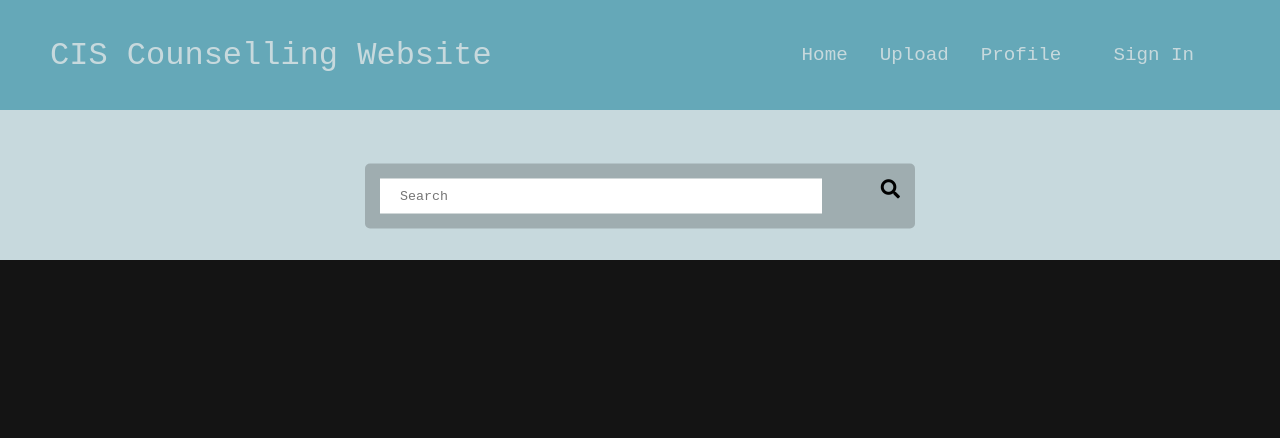
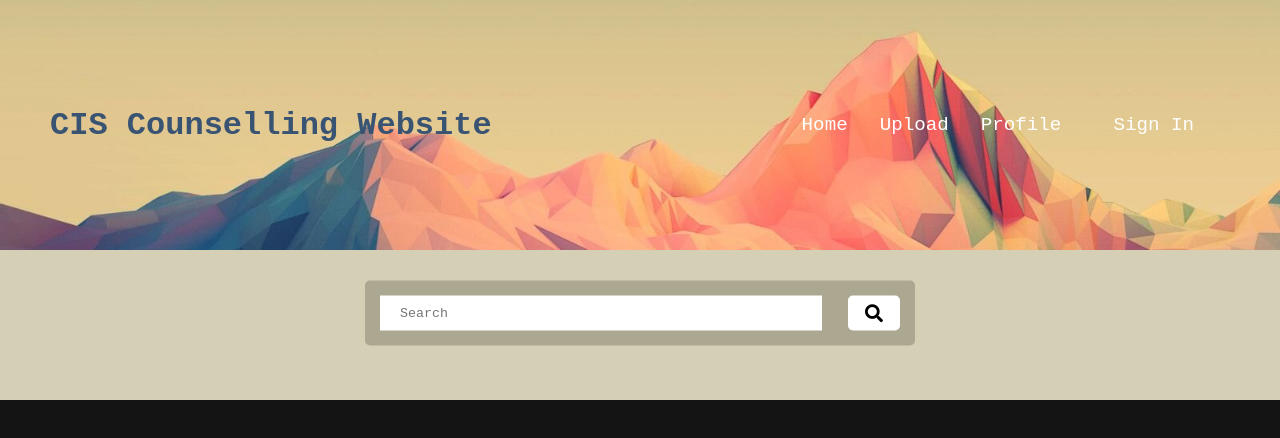
Before and after one commit to victoriang00/IA2022, a plain HTML site: page home.html in a window 1280 px wide. Shown: the top 438 px of the page. Drawn offline with Linux system fonts and the light colour scheme.

Commit message:
new color scheme and search bar

```diff
--- a/styles.css
+++ b/styles.css
@@ -6,41 +6,47 @@
   /*
 
     //
-    baby orange #ffb766
-    bEAUTIFUl dark orange f47d42
-    Noice dark blue #022449
-    banner gray blue #65a8b8
-    light blue gray #c7d9dd;
-
+    light green : #9fa685
+    light yellow : #fae9a3
+    light orangey brown: #f08d63
+    light pink : #ff8176
+    dark purple :  #67466a
+    dark gray blue (logo): #395373
+    light gray : #888684
+    drop down : #d5d0b5
+#68607d
 
   */
 }
 
 .navbar {
-  background: #65a8b8;
-  height: 110px;
+  background-image: url(images/mountain.jpg);
+  height: 250px;
+  background-position: center;
+  background-size: cover;
   display: flex;
   justify-content: center;
   align-items: center;
   font-size: 1.2rem;
-  position: sticky;
+  position: relative;
   top: 0;
-  z-index: 999;
+  z-index: 99;
 }
 
 .navbar__container {
   display: flex;
   justify-content: space-between;
-  height: 80px;
+  height: 50%;
   z-index: 1;
   width: 100%;
   max-width: 1300px;
   margin: 0 auto;
   padding: 0 50px;
+  position: sticky;
 }
 
 #navbar__logo {
-  background-color: #c7d9dd;
+  background-color: #395373;
   background-size: 100%;
   -webkit-background-clip: text;
   -moz-background-clip: text;
@@ -51,6 +57,7 @@
   cursor: pointer;
   text-decoration: none;
   font-size: 2rem;
+  font-weight: bold;
 }
 
 .fa-gem {
@@ -69,10 +76,10 @@
 }
 
 .navbar__links {
-  color: #c7d9dd;
+  color: #fff;
   display: flex;
   align-items: center;
-  jusutify-content: center;
+  justify-content: center;
   text-decoration: none;
   padding: 0 1rem;
   height: 100%;
@@ -98,18 +105,19 @@
   outline: none;
   border-radius: none;
   background: 5690c0;
-  color: #c7d9dd;
+  color: #fff;
 }
 
 .button:hover {
-  color: #ffb766;
+  color: #395373;
   transition: all 0.3s ease;
 }
 
 .navbar__links:hover {
-  color: #ffb766;
+  color: #395373;
   transition: all 0.3s ease;
 }
+
 /* It is triggered when the width is 960px
 */
 
@@ -136,22 +144,22 @@
     transition: all 0.5s ease;
     height: 5-vh;
     z-index: -1;
-    background: #65a8b8;
+    background: #d5d0b5;
   }
 
   /* when the ham bar is pressed*/
   .navbar__menu.active {
     /* show the entire menu */
-    top: 100%;
+    top: 160px;
     opacity: 1;
     transition: all 0.5s ease;
     z-index: 99;
-    height: 50vh;
+    height: 48vh;
     font-size: 1.6rem;
   }
 
   #navbar__logo {
-    padding-left: 25px;
+    padding: 25px;
   }
 
   .navbar__toggle .bar {
@@ -159,7 +167,7 @@
     height: 3px;
     margin: 5px auto;
     transition: all 0.3s ease-in-out;
-    background: #c7d9dd;
+    background: #fff;
   }
 
   .navbar__item {
@@ -211,9 +219,10 @@
     transform: translateY(-8px) rotate(-45deg);
   }
 }
+
 /* Home section */
 .home {
-  background: #c7d9dd;
+  background: #d5d0b5;
   height: 150px;
   display: flex;
   justify-content: center;
@@ -221,12 +230,12 @@
   font-size: 1.2rem;
   position: relative;
   top: 0;
-  z-index: 998;
+  z-index: 1;
 }
 .home__search {
   display: flex;
-  position: sticky;
-  top: 40%;
+  position: relative;
+  top: 20px;
   left: auto;
   transform: translate(0, -50%);
   background: rgba(0, 0, 0, 0.2);
@@ -244,6 +253,19 @@
 }
 
 .search__btn {
+  background: #fff;
+  width: 10%;
+  border-radius: 5px;
+  position: relative;
+  cursor: pointer;
+}
+
+.search__btn .fas {
+  position: absolute;
+  top: 50%;
+  left: 50%;
+  transform: translate(-50%, -50%);
+  font-size: 18px;
 }
 
 /* Hero Section CSS */
```
Also changed, not shown: images/mountain.jpg (added), 1 other file.
